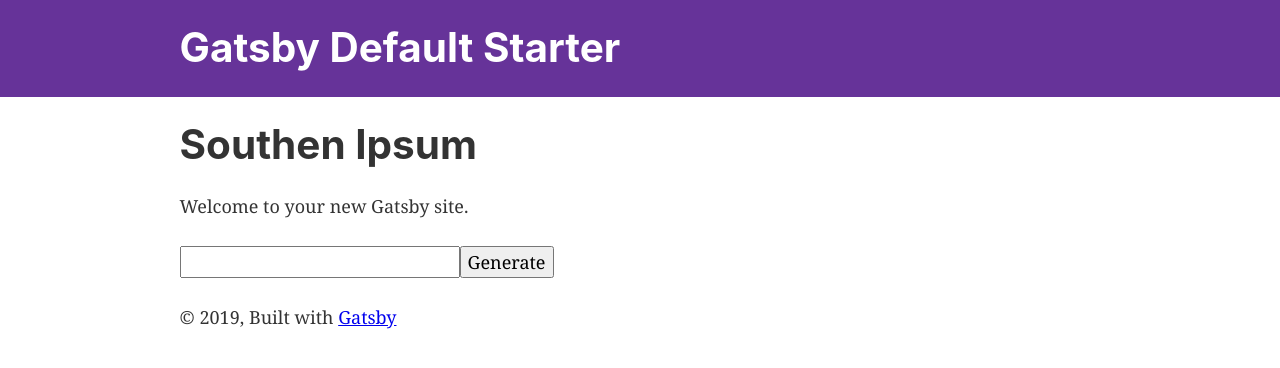
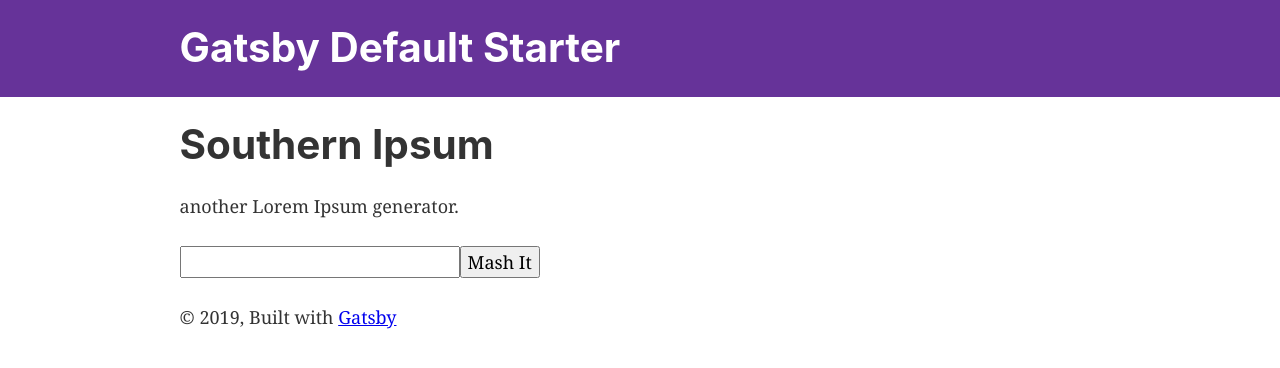
Before and after one commit to ksmacleod99/southern_ipsum, a Gatsby site: page / in a window 1280 px wide. Built offline with nearby package versions, Linux system fonts and the light colour scheme; Gatsby itself is replaced by a stand-in of ours.

Commit message:
fixes handlers, gets the stupid thing rendering the amount of paragraphs I want

```diff
--- a/src/components/input.js
+++ b/src/components/input.js
@@ -1,26 +1,15 @@
-import React from "react"
-//import { LoremIpsum } from "lorem-ipsum";
+import React from 'react';
 
-export default class Input extends React.Component {
-    constructor(props) {
-        super(props);
-        this.handleSubmit = this.handleSubmit.bind(this);
-        };
+const Input = (props) =>{
+  return(
+    <input
+      className="input"
+      id="number"
+      type="number"
+      value={props.value}
+      onChange={props.handleChange}
+      />
+  )
+}
 
-
-    handleSubmit(e) {
-      e.preventDefault();
-      this.props.onInputSubmit(this.props.value);
-
-    }
-    render(){
-      const input = this.props.value;
-        return(
-        <form onSubmit={this.handleSubmit}>
-            <input type="number" value={input} />
-            <input type="submit" value="Generate" className="generate-button"/>
-            </form>
-
-        );
-    }
-}
+export default Input;
--- a/src/pages/index.js
+++ b/src/pages/index.js
@@ -1,43 +1,49 @@
 import React from "react"
-import Input from "../components/input";
+import Input from "../components/input"
 import { LoremIpsum } from "lorem-ipsum";
-
 import Layout from "../components/layout"
 
 class IndexPage extends React.Component {
-  constructor(props) {
+  constructor(props){
     super(props);
-  this.state = {input: ''};
+    this.state ={
+        number: ''
+    }
+    this.handleFormSubmit = this.handleFormSubmit.bind(this);
     this.handleInput = this.handleInput.bind(this);
 }
 
-  handleInput(input) {
-    this.setState(input);
-    const lorem = new LoremIpsum();
-    const value = this.state;
-    const para = document.createElement('p');
-    const text = document.createTextNode(lorem.generateParagraphs(value));
-    para.appendChild(text);
-
-    const targetDiv = document.getElementById('target');
-    targetDiv.appendChild(para);
+handleInput(e) {
+    let value = e.target.value;
+    this.setState({number: value});
 }
 
-  render() {
-   return (
+handleFormSubmit(e){
+    e.preventDefault();
+    let number= Number(this.state.number);
+    const lorem = new LoremIpsum();
+
+    var node = document.getElementById('placeholder');
+    var newNode = document.createElement('p');
+    newNode.appendChild(document.createTextNode(lorem.generateParagraphs(number)));
+    node.appendChild(newNode);
+}
+render(){
+    return(
       <Layout>
-      <h1>Southen Ipsum</h1>
-      <p>Welcome to your new Gatsby site.</p>
+      <h1>Southern Ipsum</h1>
+      <p>another Lorem Ipsum generator.</p>
+        <form className="form-container" onSubmit={this.handleFormSubmit}>
             <Input
-        onInputSubmit={this.handleInput}
+            value={this.state.value}
+            handleChange={this.handleInput}
             />
-      <div className="generated-text">
-        <div className='target-div' id='target'></div>
-      </div>
+            <button type="submit" value="submit">Mash It</button>
+        </form>
+        <div id="placeholder"> </div>
       </Layout>
+
     )
   }
 }
-
-
 export default IndexPage;
```
Also changed, not shown: src/components/button.js (added, +12 -0 lines), src/components/formContainer.js (added, +7 -0 lines). Lines whose indentation alone changed are shown as unchanged.
